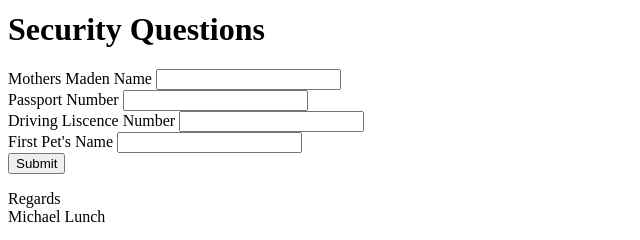
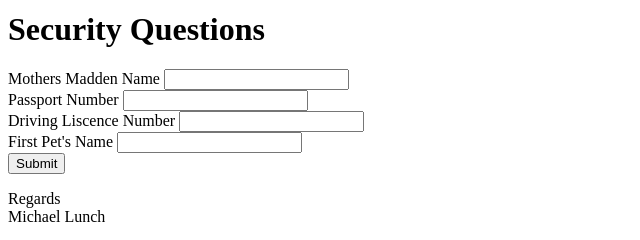
Before and after one commit to solomon-hackett/bsdc, a plain HTML site: page index.html in a window 1280 px wide. Shown: the part 140-380 px from the top of the page, 0-640 px from the left. Drawn offline with Linux system fonts and the light colour scheme.

Commit message:
Update index.html

```diff
--- a/index.html
+++ b/index.html
@@ -7,7 +7,7 @@
   <label>New Password</label>
   <input type="text"><br>
   <h1>Security Questions</h1>
-  <label>Mothers Maden Name</label>
+  <label>Mothers Madden Name</label>
   <input type="text"><br>
   <label>Passport Number</label>
   <input type="text"><br>
```
